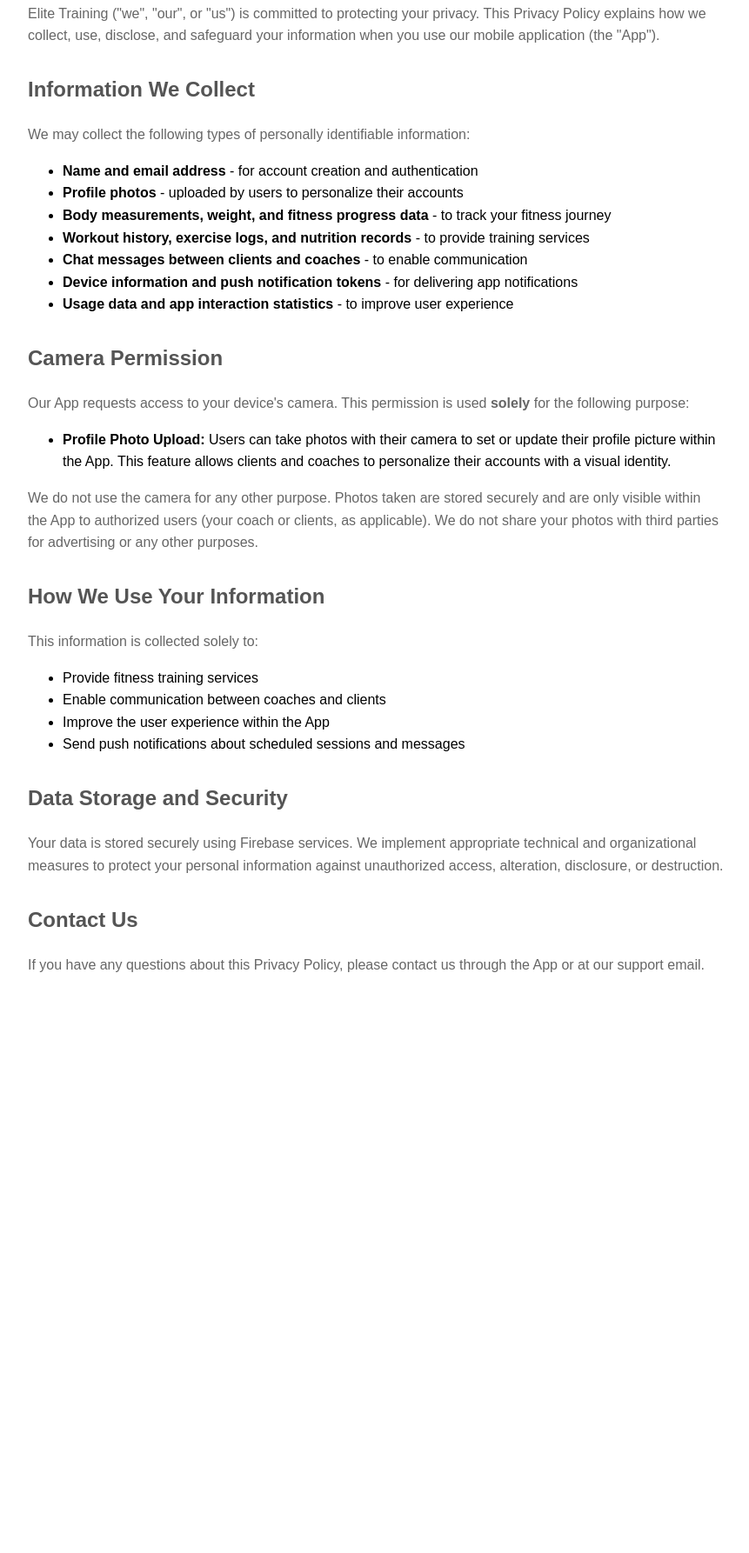
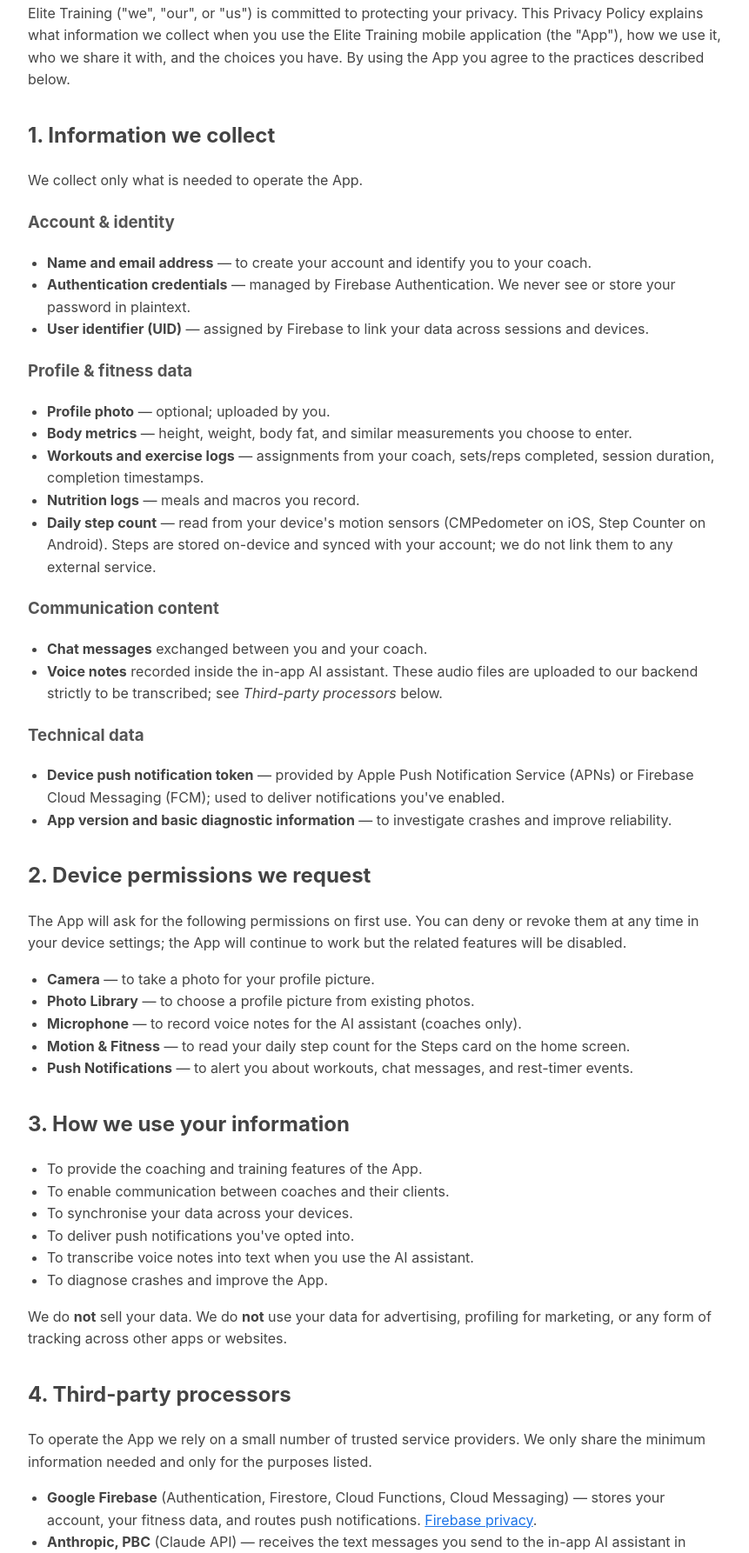
Before and after one commit to DDKINGRA/elite-training-legal, a plain HTML site: page index.html in a window 1280 px wide. Shown: the part 153-1939 px from the top of the page at 87% size, without its empty margins (208-1069 px from the left). Before the commit the page ends 1311 px from the top, so only its background shows below. Drawn offline with Linux system fonts and the light colour scheme.

Commit message:
Add files via upload

```diff
--- a/index.html
+++ b/index.html
@@ -5,51 +5,109 @@
     <meta name="viewport" content="width=device-width, initial-scale=1.0">
     <title>Privacy Policy - Elite Training</title>
     <style>
-        body { font-family: Arial, sans-serif; max-width: 800px; margin: 0 auto; padding: 20px; line-height: 1.6; }
-        h1 { color: #333; }
-        h2 { color: #555; margin-top: 30px; }
-        p { color: #666; }
+        body { font-family: -apple-system, BlinkMacSystemFont, 'Segoe UI', Arial, sans-serif; max-width: 800px; margin: 0 auto; padding: 20px; line-height: 1.6; color: #333; }
+        h1 { color: #222; }
+        h2 { color: #444; margin-top: 32px; }
+        h3 { color: #555; margin-top: 20px; }
+        p, li { color: #444; }
+        ul { padding-left: 22px; }
         .date { color: #999; font-style: italic; }
+        a { color: #1a73e8; }
+        code { background: #f5f5f5; padding: 1px 4px; border-radius: 3px; font-size: 0.95em; }
     </style>
 </head>
 <body>
     <h1>Privacy Policy</h1>
-    <p class="date">Last updated: May 14, 2025</p>
+    <p class="date">Last updated: 19 May 2026</p>
 
-    <p>Elite Training ("we", "our", or "us") is committed to protecting your privacy. This Privacy Policy explains how we collect, use, disclose, and safeguard your information when you use our mobile application (the "App").</p>
+    <p>Elite Training ("we", "our", or "us") is committed to protecting your privacy. This Privacy Policy explains what information we collect when you use the Elite Training mobile application (the "App"), how we use it, who we share it with, and the choices you have. By using the App you agree to the practices described below.</p>
 
-    <h2>Information We Collect</h2>
-    <p>We may collect the following types of personally identifiable information:</p>
+    <h2>1. Information we collect</h2>
+    <p>We collect only what is needed to operate the App.</p>
+
+    <h3>Account &amp; identity</h3>
     <ul>
-        <li><strong>Name and email address</strong> - for account creation and authentication</li>
-        <li><strong>Profile photos</strong> - uploaded by users to personalize their accounts</li>
-        <li><strong>Body measurements, weight, and fitness progress data</strong> - to track your fitness journey</li>
-        <li><strong>Workout history, exercise logs, and nutrition records</strong> - to provide training services</li>
-        <li><strong>Chat messages between clients and coaches</strong> - to enable communication</li>
-        <li><strong>Device information and push notification tokens</strong> - for delivering app notifications</li>
-        <li><strong>Usage data and app interaction statistics</strong> - to improve user experience</li>
+        <li><strong>Name and email address</strong> — to create your account and identify you to your coach.</li>
+        <li><strong>Authentication credentials</strong> — managed by Firebase Authentication. We never see or store your password in plaintext.</li>
+        <li><strong>User identifier (UID)</strong> — assigned by Firebase to link your data across sessions and devices.</li>
     </ul>
 
-    <h2>Camera Permission</h2>
-    <p>Our App requests access to your device's camera. This permission is used <strong>solely</strong> for the following purpose:</p>
+    <h3>Profile &amp; fitness data</h3>
     <ul>
-        <li><strong>Profile Photo Upload:</strong> Users can take photos with their camera to set or update their profile picture within the App. This feature allows clients and coaches to personalize their accounts with a visual identity.</li>
-    </ul>
-    <p>We do not use the camera for any other purpose. Photos taken are stored securely and are only visible within the App to authorized users (your coach or clients, as applicable). We do not share your photos with third parties for advertising or any other purposes.</p>
-
-    <h2>How We Use Your Information</h2>
-    <p>This information is collected solely to:</p>
-    <ul>
-        <li>Provide fitness training services</li>
-        <li>Enable communication between coaches and clients</li>
-        <li>Improve the user experience within the App</li>
-        <li>Send push notifications about scheduled sessions and messages</li>
+        <li><strong>Profile photo</strong> — optional; uploaded by you.</li>
+        <li><strong>Body metrics</strong> — height, weight, body fat, and similar measurements you choose to enter.</li>
+        <li><strong>Workouts and exercise logs</strong> — assignments from your coach, sets/reps completed, session duration, completion timestamps.</li>
+        <li><strong>Nutrition logs</strong> — meals and macros you record.</li>
+        <li><strong>Daily step count</strong> — read from your device's motion sensors (CMPedometer on iOS, Step Counter on Android). Steps are stored on-device and synced with your account; we do not link them to any external service.</li>
     </ul>
 
-    <h2>Data Storage and Security</h2>
-    <p>Your data is stored securely using Firebase services. We implement appropriate technical and organizational measures to protect your personal information against unauthorized access, alteration, disclosure, or destruction.</p>
+    <h3>Communication content</h3>
+    <ul>
+        <li><strong>Chat messages</strong> exchanged between you and your coach.</li>
+        <li><strong>Voice notes</strong> recorded inside the in-app AI assistant. These audio files are uploaded to our backend strictly to be transcribed; see <em>Third-party processors</em> below.</li>
+    </ul>
 
-    <h2>Contact Us</h2>
-    <p>If you have any questions about this Privacy Policy, please contact us through the App or at our support email.</p>
+    <h3>Technical data</h3>
+    <ul>
+        <li><strong>Device push notification token</strong> — provided by Apple Push Notification Service (APNs) or Firebase Cloud Messaging (FCM); used to deliver notifications you've enabled.</li>
+        <li><strong>App version and basic diagnostic information</strong> — to investigate crashes and improve reliability.</li>
+    </ul>
+
+    <h2>2. Device permissions we request</h2>
+    <p>The App will ask for the following permissions on first use. You can deny or revoke them at any time in your device settings; the App will continue to work but the related features will be disabled.</p>
+    <ul>
+        <li><strong>Camera</strong> — to take a photo for your profile picture.</li>
+        <li><strong>Photo Library</strong> — to choose a profile picture from existing photos.</li>
+        <li><strong>Microphone</strong> — to record voice notes for the AI assistant (coaches only).</li>
+        <li><strong>Motion &amp; Fitness</strong> — to read your daily step count for the Steps card on the home screen.</li>
+        <li><strong>Push Notifications</strong> — to alert you about workouts, chat messages, and rest-timer events.</li>
+    </ul>
+
+    <h2>3. How we use your information</h2>
+    <ul>
+        <li>To provide the coaching and training features of the App.</li>
+        <li>To enable communication between coaches and their clients.</li>
+        <li>To synchronise your data across your devices.</li>
+        <li>To deliver push notifications you've opted into.</li>
+        <li>To transcribe voice notes into text when you use the AI assistant.</li>
+        <li>To diagnose crashes and improve the App.</li>
+    </ul>
+    <p>We do <strong>not</strong> sell your data. We do <strong>not</strong> use your data for advertising, profiling for marketing, or any form of tracking across other apps or websites.</p>
+
+    <h2>4. Third-party processors</h2>
+    <p>To operate the App we rely on a small number of trusted service providers. We only share the minimum information needed and only for the purposes listed.</p>
+    <ul>
+        <li><strong>Google Firebase</strong> (Authentication, Firestore, Cloud Functions, Cloud Messaging) — stores your account, your fitness data, and routes push notifications. <a href="https://firebase.google.com/support/privacy" target="_blank" rel="noopener">Firebase privacy</a>.</li>
+        <li><strong>Anthropic, PBC</strong> (Claude API) — receives the text messages you send to the in-app AI assistant in order to generate replies. Coach-only feature. Anthropic does not train models on this data. <a href="https://www.anthropic.com/privacy" target="_blank" rel="noopener">Anthropic privacy</a>.</li>
+        <li><strong>OpenAI</strong> (Whisper transcription API) — receives audio you record as a voice note in the AI assistant, returns the transcript, and does not retain the audio after processing. Coach-only feature. <a href="https://openai.com/policies/privacy-policy" target="_blank" rel="noopener">OpenAI privacy</a>.</li>
+        <li><strong>Expo / Expo Push Service</strong> — relays push notification payloads to APNs/FCM. <a href="https://expo.dev/privacy" target="_blank" rel="noopener">Expo privacy</a>.</li>
+        <li><strong>Apple Push Notification Service</strong> and <strong>Google Firebase Cloud Messaging</strong> — deliver push notifications to your device.</li>
+    </ul>
+
+    <h2>5. Data storage, retention and security</h2>
+    <p>Your data is stored in Google Firebase data centres. We apply the security controls offered by Firebase (TLS in transit, encryption at rest, identity-based access rules) plus our own access rules so a coach only sees their own clients and vice versa.</p>
+    <p>We keep your data for as long as your account is active. If you delete your account (see section 7), the data linked to your account is removed within 30 days.</p>
+
+    <h2>6. Children's privacy</h2>
+    <p>Elite Training is intended for users aged 13 and over. We do not knowingly collect personal information from children under 13. If you believe a child under 13 has provided us with personal data, contact us and we will delete it.</p>
+
+    <h2>7. Your rights</h2>
+    <p>You can:</p>
+    <ul>
+        <li>Access and edit your data from inside the App ("Settings" → "Edit Profile").</li>
+        <li>Delete your account at any time. Follow the instructions at <a href="./delete-account.html">our account-deletion page</a>. Once submitted, all data associated with the account is removed within 30 days.</li>
+        <li>Withdraw consent for any optional permission via your device settings.</li>
+    </ul>
+    <p>If you are in the EU/EEA, the UK or California you also have the right to request a copy of your data and to object to its processing. Contact us using the address below.</p>
+
+    <h2>8. International transfers</h2>
+    <p>Our service providers (Firebase, Anthropic, OpenAI, Expo) are based in the United States. Your data may therefore be processed outside your country of residence. We rely on the standard contractual clauses adopted by these providers for any transfer of personal data to third countries.</p>
+
+    <h2>9. Changes to this policy</h2>
+    <p>We may update this Privacy Policy from time to time. When we do, we will revise the "Last updated" date at the top. Material changes will be communicated inside the App.</p>
+
+    <h2>10. Contact</h2>
+    <p>Questions or requests related to this Privacy Policy can be sent to:</p>
+    <p><strong>Email:</strong> <a href="mailto:elitetrainingfitnessapp@gmail.com">elitetrainingfitnessapp@gmail.com</a></p>
 </body>
 </html>
```
Also changed, not shown: delete-account.html (+2 -2 lines).
